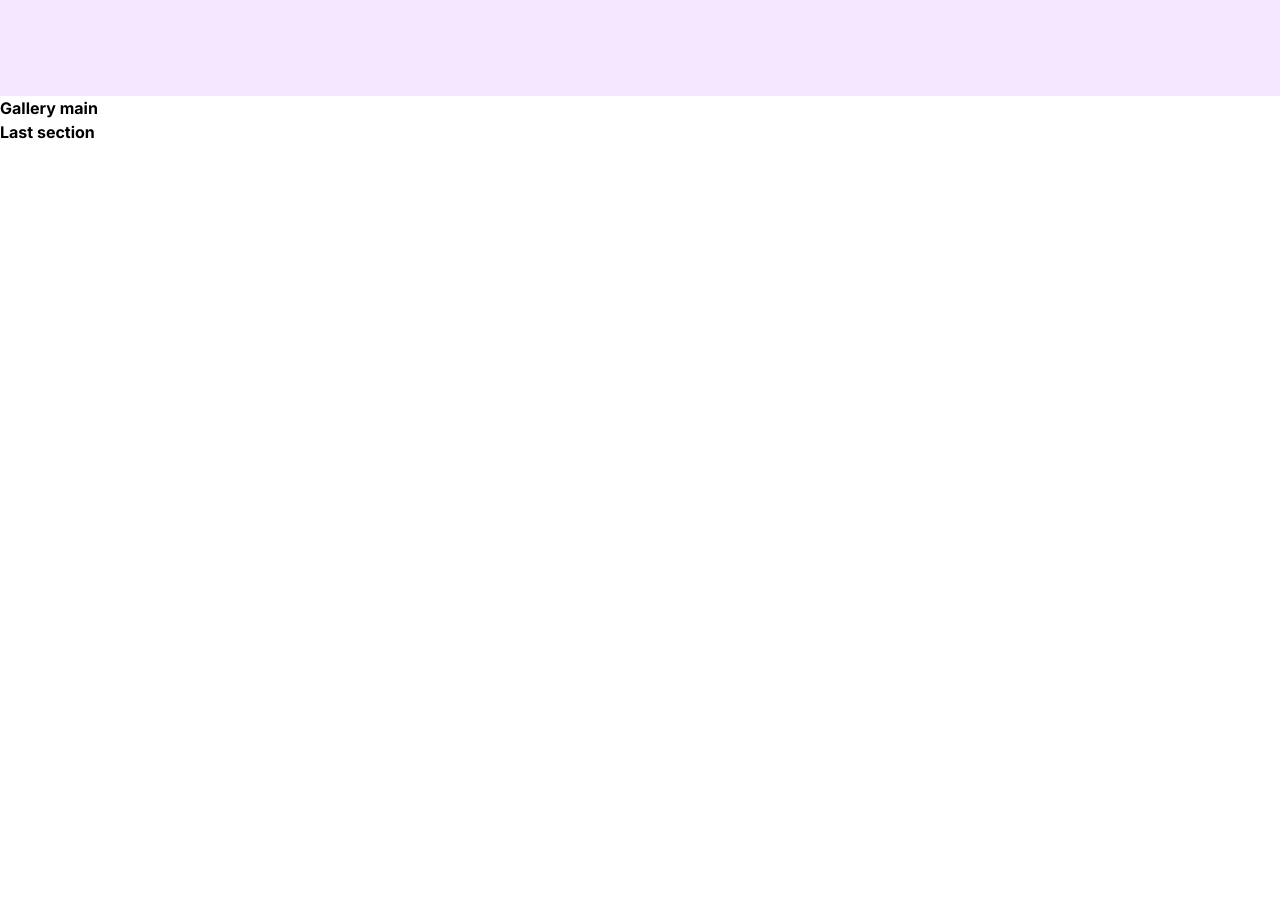
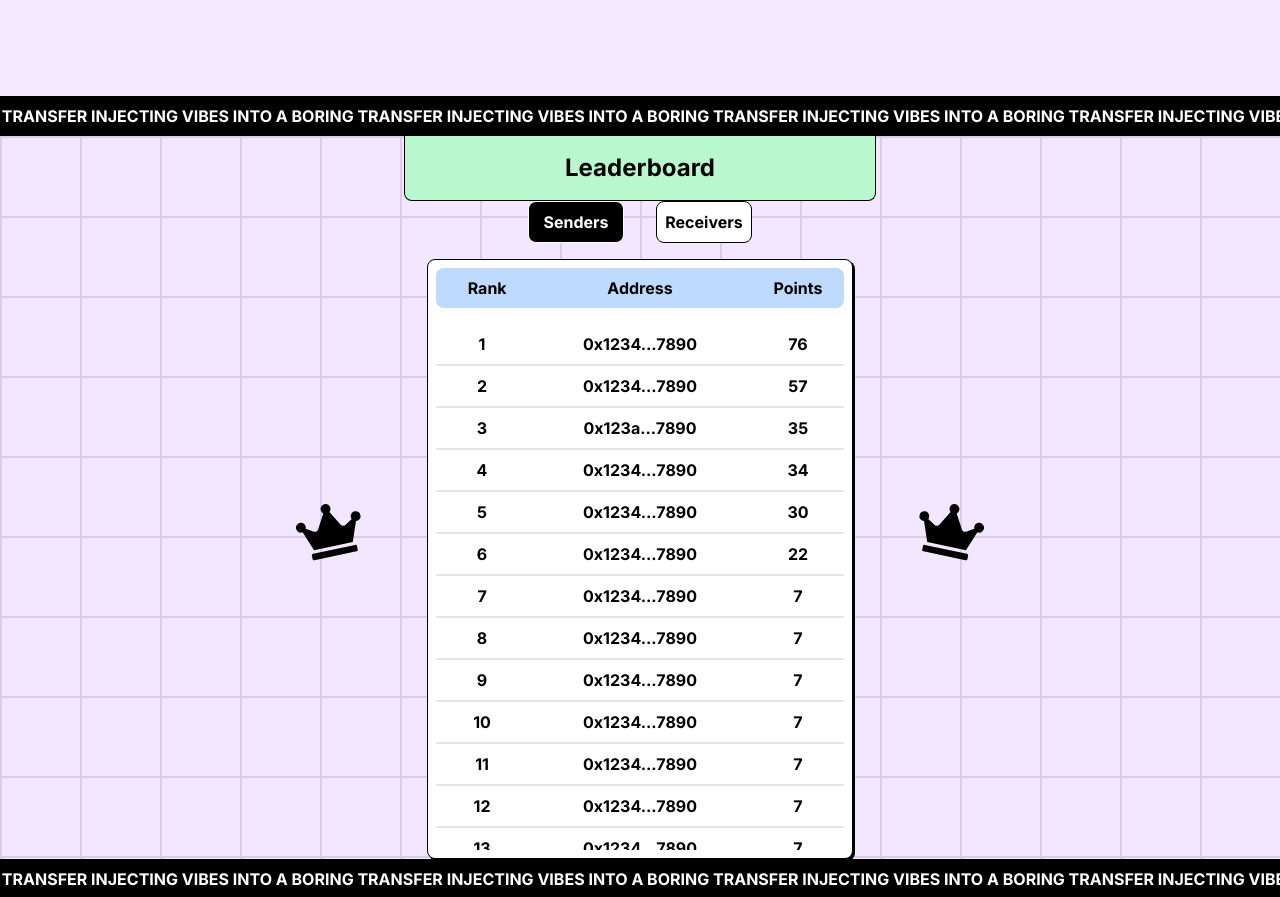
Before and after one commit to puga-labs/Gift-goossee, a Next.js app: page / in a window 1280 px wide. Shown: the part 1890-2787 px from the top of the page. Before the commit the page ends 2034 px from the top, so only its background shows below. Built offline with nearby package versions, Linux system fonts and the light colour scheme; what wagmi would draw is missing.

Commit message:
front blueprient done

```diff
--- a/app/layout.jsx
+++ b/app/layout.jsx
@@ -34,7 +34,7 @@ export default function RootLayout({ children }) {
         >
           <Header />
           {children}
-          {/* <Footer /> */}
+          <Footer />
         </body>
       </html>
     </Providers>
--- a/app/page.jsx
+++ b/app/page.jsx
@@ -1,8 +1,10 @@
 import Hero from "../components/mainpage/Hero"
 import HowMain from "@/components/howitworks/HowMain"
-import GalleryMain from "@/components/gallery/GalleryMain"
-import LastSectionMain from "@/components/lastsectioin/LastSectionMain"
+import LeaderboardMain from "@/components/leaderboard/LeaderboardMain"
 import Marquee from "@/components/mainpage/Marquee"
+import FAQsection from "@/components/FAQsection/FAQsection"
+
+
 export default function Home() {
   return (
     <main
@@ -11,8 +13,10 @@ export default function Home() {
       <Hero />
       <Marquee />
       <HowMain />
-      <GalleryMain />
-      <LastSectionMain />
+      <Marquee />
+      <LeaderboardMain />
+      <Marquee />
+      <FAQsection/>
     </main>
   )
 }
--- /dev/null
+++ b/components/FAQsection/FAQsection.jsx
@@ -0,0 +1,59 @@
+"use client"
+
+import React from "react"
+
+const faqData = [
+  {
+    question: "Question 1",
+    answer: "Lorem ipsum dolor sit amet consectetur adipisicing elit. Quisquam, quos."
+  },
+  {
+      question: "Question 2",
+    answer: "Lorem ipsum dolor sit amet consectetur adipisicing elit. Quisquam, quos."
+  },
+  {
+    question: "Question 3",
+    answer: "Lorem ipsum dolor sit amet consectetur adipisicing elit. Quisquam, quos."
+  },
+  {
+    question: "Question 4",
+    answer: "Lorem ipsum dolor sit amet consectetur adipisicing elit. Quisquam, quos."
+  }
+]
+
+const FAQsection = () => {
+  return (
+    <div className="bg-purple-100 w-full h-full flex flex-col items-center justify-start">
+      <div className="py-4 px-40 text-2xl font-bold bg-green-200 rounded-b-lg border-b border-r border-l">
+        <h1>FAQ</h1>
+      </div>
+      <div className="w-1/2 h-1/2 grid grid-cols-2 gap-12 mt-24">
+        {faqData.map((faq, index) => (
+          <FAQsectionWithStyles key={index} question={faq.question} answer={faq.answer} />
+        ))}
+      </div>
+      <div className="flex justify-center items-center mt-32">
+        <button
+        onClick={() => {
+          window.location.href = "/send"
+        }}
+        className="btn-big">
+          Make a gift!
+        </button>
+      </div>
+    </div>
+  )
+}
+
+export default FAQsection
+
+const FAQsectionWithStyles = ({question, answer}) => {
+  return (
+    <div className="border border-black rounded-lg p-4 shadow-main bg-white">
+      <h1 className="text-2xl font-bold border-b-2 border-black/10 pb-2">{question}</h1>
+      <p className="text-lg pt-4">
+        {answer}
+      </p>
+    </div>
+  )
+}
--- a/components/Footer.jsx
+++ b/components/Footer.jsx
@@ -1,12 +1,17 @@
-import React from 'react';
+import React from "react"
+import { FaSquareXTwitter } from "react-icons/fa6"
+import { FaDiscord } from "react-icons/fa"
 
 const Footer = () => {
-    return (
-        <div className='text-center text-white py-5 test w-full'>
-            <p>© 2023 Giftify. All rights reserved.</p>
-            Footer
-        </div>
-    );
+  return (
+    <div className="text-center text-black bg-green-200 py-8 border-t border-black flex flex-col justify-between items-center">
+      <p>© 2025 Goossee. Made by PugaLabs.</p>
+      <div className="flex space-x-4 mt-4">
+        <FaSquareXTwitter className="text-3xl cursor-pointer hover:text-gray-700 transition-all duration-300" />
+        <FaDiscord className="text-3xl cursor-pointer hover:text-gray-700 transition-all duration-300" />
+      </div>
+    </div>
+  )
 }
 
-export default Footer;
+export default Footer
--- a/components/gallery/GalleryMain.jsx
+++ /dev/null
@@ -1,11 +0,0 @@
-import React from 'react';
-
-const GalleryMain = () => {
-    return (
-        <div className='purpleBox'>
-           Gallery main
-        </div>
-    );
-}
-
-export default GalleryMain;
--- a/components/howitworks/HowMain.jsx
+++ b/components/howitworks/HowMain.jsx
@@ -61,7 +61,7 @@ const HowMain = () => {
         </HowItem>
       </div>
       <div className="w-full flex items-center justify-center space-x-[10vw] mt-[40px] pb-[100px]">
-        <HowItem step={4} title="Copy & Send link" >
+        <HowItem step={4} title="Send Invite to your friend" >
           <h1 className="text-lg">Your gift is waiting you!</h1>
         </HowItem>
       </div>
--- a/components/lastsectioin/LastSectionMain.jsx
+++ /dev/null
@@ -1,11 +0,0 @@
-import React from 'react';
-
-const LastSectionMain = () => {
-    return (
-        <div className='purpleBox'>
-            Last section
-        </div>
-    );
-}
-
-export default LastSectionMain;
--- /dev/null
+++ b/components/leaderboard/LeaderboardMain.jsx
@@ -0,0 +1,106 @@
+"use client"
+import React, { useState } from "react"
+import LeaderboardFake from "./leaderboardFake"
+import { FaCrown } from "react-icons/fa"
+
+const LeaderboardMain = () => {
+  const [leaderboard, setLeaderboard] = useState("sender")
+
+  // Сортировка данных по убыванию в зависимости от выбранного режима
+  const sortedLeaderboard = [...LeaderboardFake].sort((a, b) =>
+    leaderboard === "sender"
+      ? b.sendGift - a.sendGift
+      : b.receiveGift - a.receiveGift
+  )
+
+  return (
+    <div className="bg-purple-100 w-full h-full flex flex-col items-center justify-start bg-grid ">
+      <div className="py-4 px-40 text-2xl font-bold bg-green-200 rounded-b-lg border-b border-r border-l">
+        <h1>Leaderboard</h1>
+      </div>
+      {/* leaderboard fake */}
+      <div className="w-full h-full flex flex-col items-center justify-start">
+        <div className="w-full h-full flex items-center justify-center space-x-16">
+          <FaCrown className="text-[66px] rotate-[-12deg]" />
+          <div className="w-1/3 h-3/4 flex flex-col items-center justify-center space-y-4">
+            <div className="flex items-center justify-center space-x-8 ">
+              <button
+                onClick={() => setLeaderboard("sender")}
+                className={`border rounded-lg py-2  w-24
+            transition-all duration-300 cursor-pointer
+            ${
+              leaderboard === "sender"
+                ? "bg-black text-white"
+                : "bg-white text-black"
+            }`}
+              >
+                Senders
+              </button>
+              <button
+                onClick={() => setLeaderboard("receiver")}
+                className={`border rounded-lg py-2 w-24
+            transition-all duration-300 cursor-pointer
+            ${
+              leaderboard === "receiver"
+                ? "bg-black text-white"
+                : "bg-white text-black"
+            }`}
+              >
+                Receivers
+              </button>
+            </div>
+            <div className="w-full h-[600px] border rounded-lg shadow-main bg-white flex flex-col items-center justify-start px-2 py-2">
+              <div className="w-full flex items-center justify-between px-8 py-2 bg-blue-200 rounded-lg">
+                <p className="w-1/12 text-center">Rank</p>
+                <p className="w-10/12 text-center">Address</p>
+                <p className="w-1/12 flex justify-center items-center">
+                  Points
+                </p>
+              </div>
+              <div className="w-full h-full mt-4 flex flex-col items-center justify-start overflow-y-auto scrollbar-hide ">
+                {sortedLeaderboard.map((item, index) => (
+                  <div
+                    key={index}
+                    className="flex w-full items-center justify-between px-8 py-2 border-b-2 border-black/10"
+                  >
+                    <p className="w-1/12 text-center">{index + 1}</p>
+                    <p className="w-10/12 text-center">
+                      {item.address.slice(0, 6)}...{item.address.slice(-4)}
+                    </p>
+                    <p className="w-1/12 flex justify-center items-center">
+                      {leaderboard === "sender"
+                        ? item.sendGift
+                        : item.receiveGift}
+                    </p>
+                  </div>
+                ))}
+              </div>
+            </div>
+          </div>
+          <FaCrown className="text-[66px] rotate-[12deg]" />
+        </div>
+      </div>
+    </div>
+  )
+}
+
+// Стили для скрытия скроллбара
+const styles = `
+  .scrollbar-hide::-webkit-scrollbar {
+    display: none;
+  }
+  .scrollbar-hide {
+    -ms-overflow-style: none;
+    scrollbar-width: none;
+  }
+`
+export default function LeaderboardMainWithStyles() {
+  return (
+    <>
+      <style jsx global>
+        {styles}
+      </style>
+      <LeaderboardMain />
+    </>
+  )
+}
--- /dev/null
+++ b/components/leaderboard/leaderboardFake.js
@@ -0,0 +1,75 @@
+const LeaderboardFake = [
+    {
+        address: "0x1234567890123456789012345678901234567890",
+        sendGift: 30,
+        receiveGift: 9
+    },
+    {
+        address: "0x12345678901234sdfsdfa2345678901234567890",
+        sendGift: 57,
+        receiveGift: 4
+    },
+    {
+        address: "0x123456789sadfasdf9012345678901234567890",
+        sendGift: 1,
+        receiveGift: 8
+    },
+    {
+        address: "0x12345678901234asdfasfd45678901234567890",
+        sendGift: 34,
+        receiveGift: 2
+    },
+    {
+        address: "0x123asdfasdf23456789012345678901234567890",
+        sendGift: 35,
+        receiveGift: 6
+    },
+    {
+        address: "0x1234567890123456789012asdfasdf34567890",
+        sendGift: 76,
+        receiveGift: 4
+    },
+    {
+        address: "0x12345678901234567asdfasdfsadf234567890",
+        sendGift: 22,
+        receiveGift: 0
+    },
+    {
+        address: "0x1234sadfasdfadsf789012345678901234567890",
+        sendGift: 7,
+        receiveGift: 0
+    },
+    {
+        address: "0x1234sadfasdfadsf789012345678901234567890",
+        sendGift: 7,
+        receiveGift: 0
+    },
+    {
+        address: "0x1234sadfasdfadsf789012345678901234567890",
+        sendGift: 7,
+        receiveGift: 0
+    },
+    {
+        address: "0x1234sadfasdfadsf789012345678901234567890",
+        sendGift: 7,
+        receiveGift: 0
+    },
+    {
+        address: "0x1234sadfasdfadsf789012345678901234567890",
+        sendGift: 7,
+        receiveGift: 0
+    },
+    {
+        address: "0x1234sadfasdfadsf789012345678901234567890",
+        sendGift: 7,
+        receiveGift: 0
+    },
+    {
+        address: "0x1234sadfasdfadsf789012345678901234567890",
+        sendGift: 7,
+        receiveGift: 0
+    },
+
+]
+
+export default LeaderboardFake;
```
